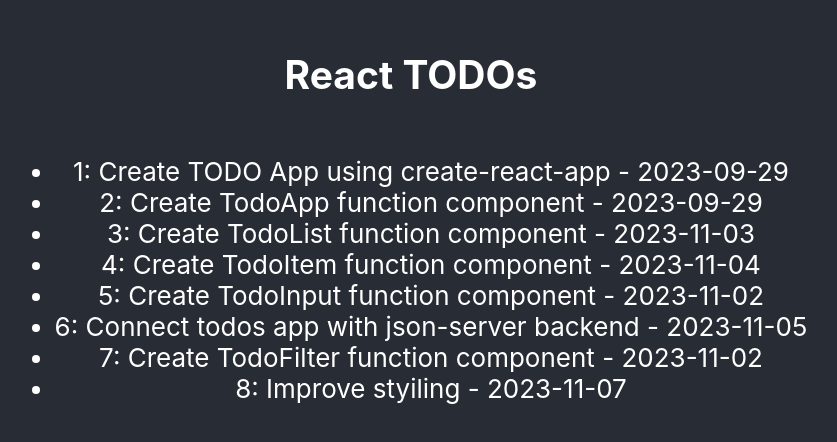
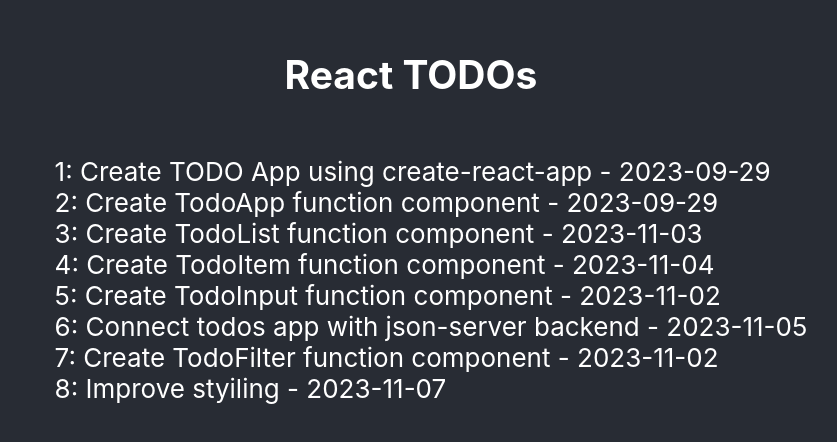
Before and after one commit to iproduct/web-programming-2023, a React (Create React App) app in the folder 04-react-todos-lab/: page / in a window 1280 px wide. Shown: the part 176-618 px from the top of the page, without its empty margins (229-1066 px from the left). Built offline with nearby package versions, Linux system fonts and the light colour scheme.

Commit message:
list styling improved

```diff
--- /dev/null
+++ b/04-react-todos-lab/src/TodoList.css
@@ -0,0 +1,4 @@
+.TodoList-container {
+    list-style-type: none;
+    text-align: left;
+}
--- a/04-react-todos-lab/src/TodoList.js
+++ b/04-react-todos-lab/src/TodoList.js
@@ -1,7 +1,8 @@
+import './TodoList.css';
 import { toIsoDate } from "./todo-model";
 
 const TodoList = ({ todos }) =>
-(<ul>
+(<ul className="TodoList-container">
     {todos.map(
         todo => (<li>{todo.id}: {todo.text} - {toIsoDate(todo.deadline)}</li>)
     )}
```
